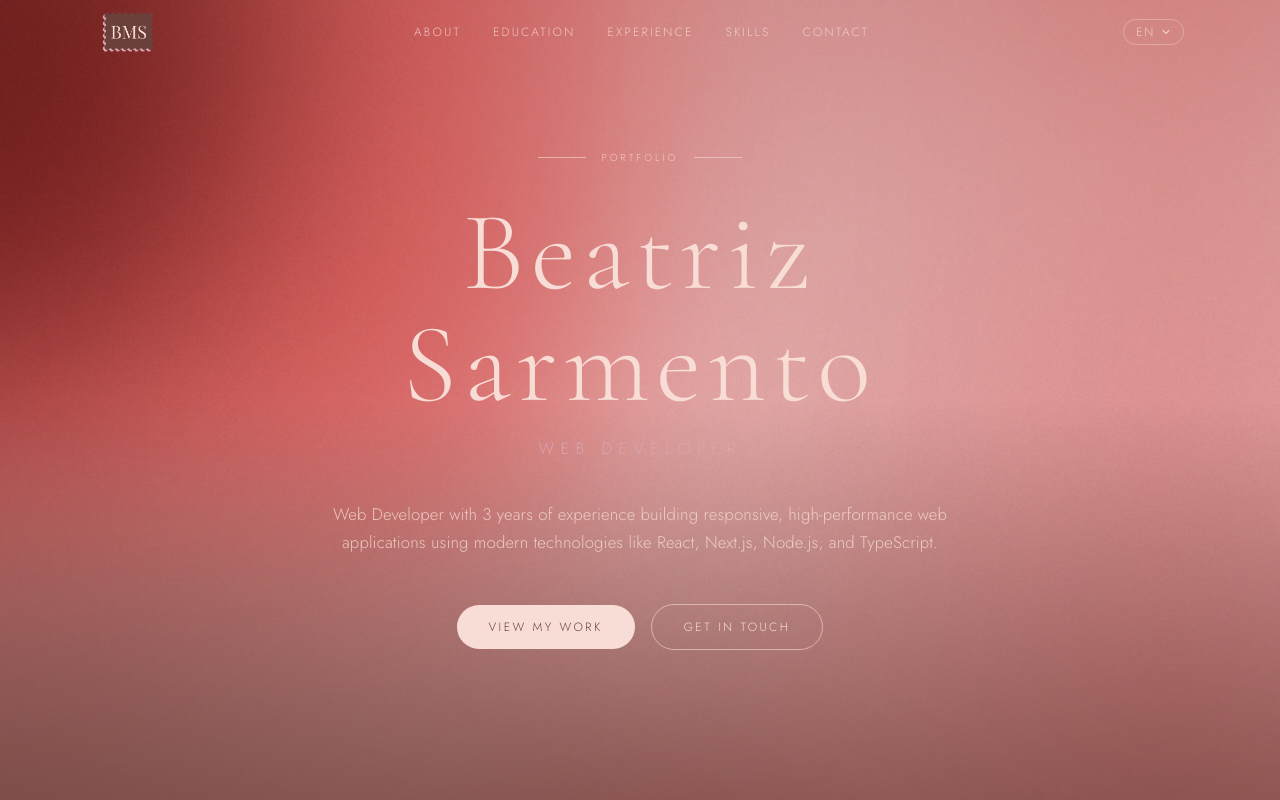
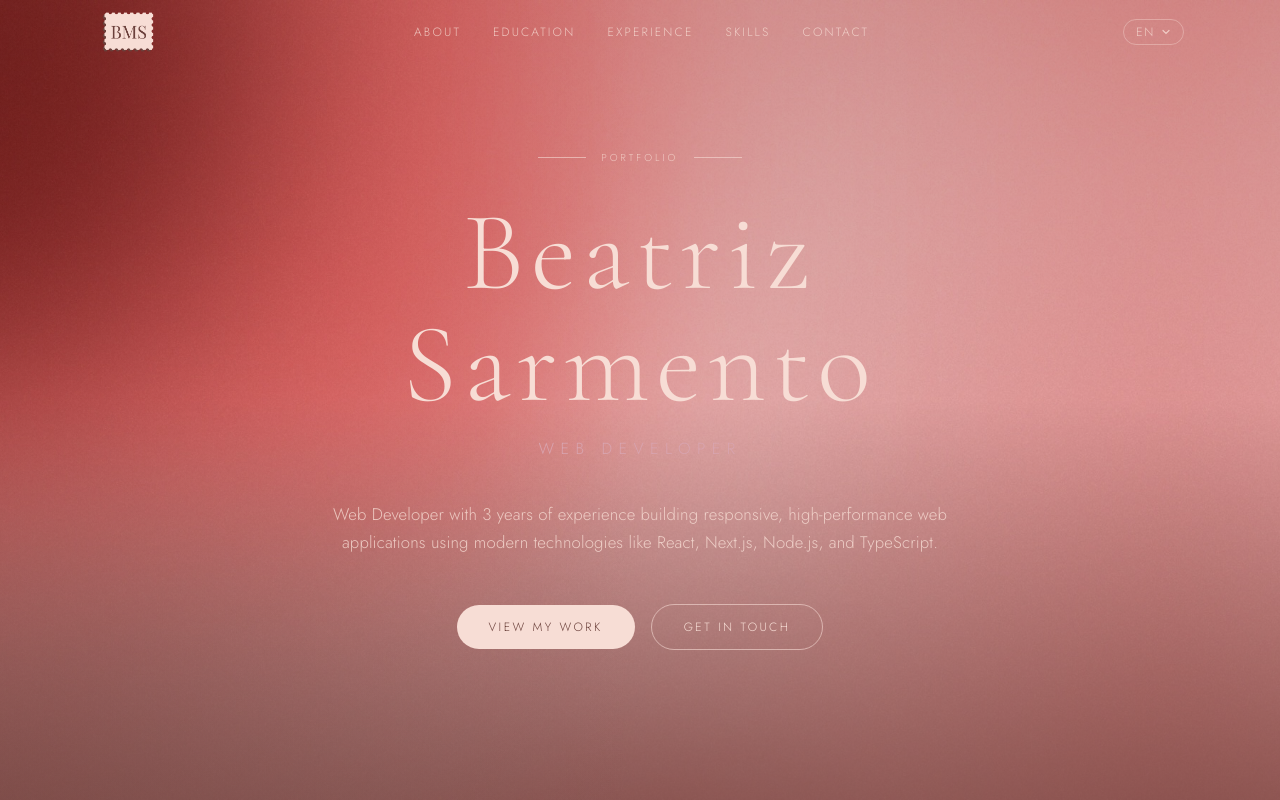
Before and after one commit to biamsarmento/personal-website, a Next.js app: page /en in a window 1280 px wide. Shown: the top 800 px of the page. Built offline with nearby package versions, Linux system fonts and the light colour scheme.

Commit message:
ajust style

```diff
--- a/src/components/layout/Navbar.tsx
+++ b/src/components/layout/Navbar.tsx
@@ -63,7 +63,11 @@ export function Navbar() {
           }}
           className={`font-display text-xl font-medium tracking-widest transition-colors duration-300 ${scrolled ? "text-[#6b403b] hover:text-[#9e4f62]" : "text-[#f7ddd5] hover:text-[#f7ddd5]/80"}`}
         >
-          <img src="/images/logo.png" alt="Logo" className="h-16 w-auto" />
+          <img
+            src={scrolled ? "/images/logo_after.png" : "/images/logo_before.png"}
+            alt="Logo"
+            className="h-16 w-auto"
+          />
         </a>
 
         {/* Desktop Links */}
```
Also changed, not shown: public/images/logo_after.png (renamed from public/images/logo.png), public/images/logo_before.png (added).
